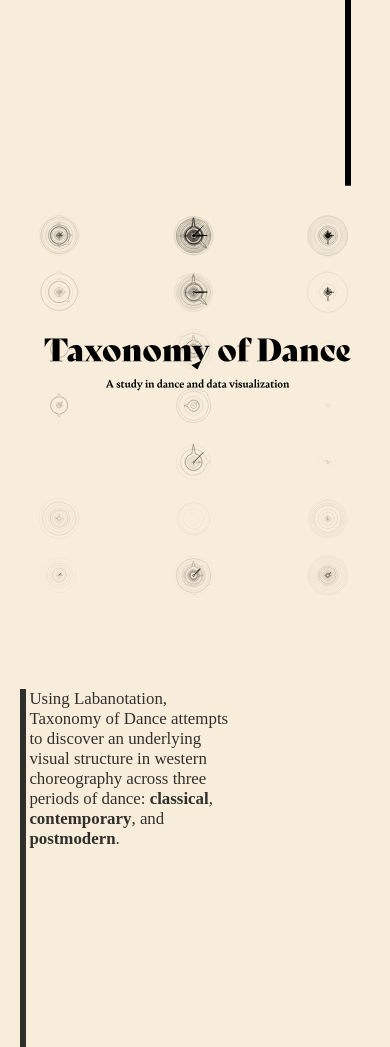
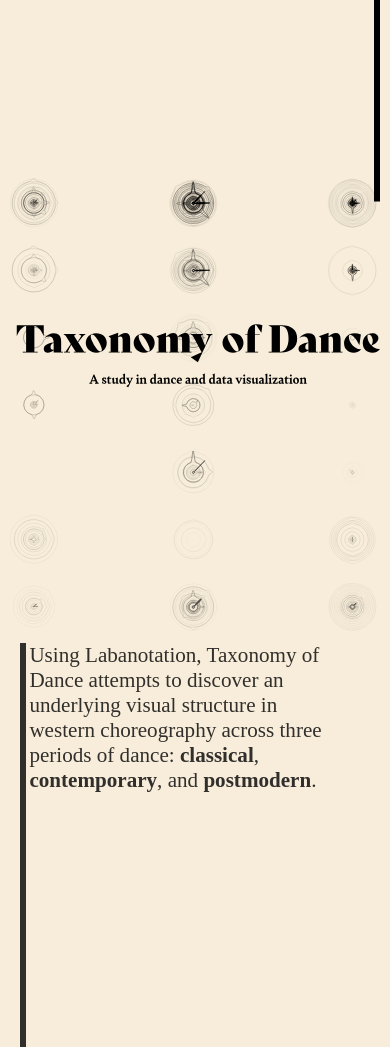
Before and after one commit to laurasher/taxonomy-of-dance, a Flask app: page / in a window 390 px wide. Shown: the top 1047 px of the page. Run offline with Flask 2, Linux system fonts and the light colour scheme; some libraries are stand-ins or nearby versions; some web fonts are replaced.

Commit message:
Responsive title page.

```diff
--- a/templates/home.html
+++ b/templates/home.html
@@ -111,13 +111,26 @@
 			margin-right: auto;
 		}
 		#taxonomy-title {
-			padding-top: 8vh;
-			height: 80vh;
-			width: 80vw;
+			padding-top: .5vh;
+			height: 95vh;
+			width: 95vw;
 			background:
 			linear-gradient(black, black) right / var(--black-line-width) 25%;
 			background-repeat: no-repeat;
 			background-position-y: top;
+		}
+		#subtitle{
+			height: 8vw;
+			width: 35vh;
+			margin-left: 1vw;
+			font-size: 2.5vh;
+		}
+		.parent{
+			display: grid;
+			grid-template-columns: 250px 1fr;
+			grid-template-rows: 150px 1fr;
+			width: 80vw;
+			margin: -30vw 5vw;
 		}
 		}
 	</style>
```
